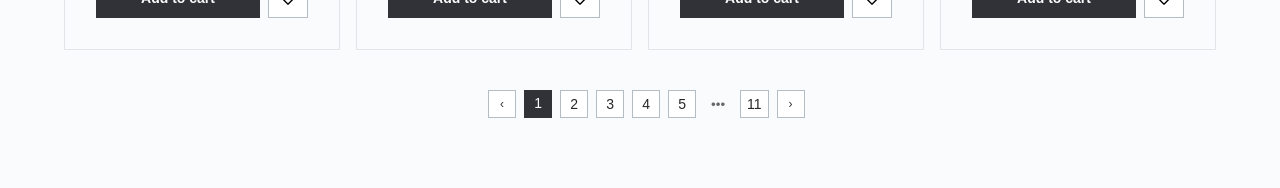
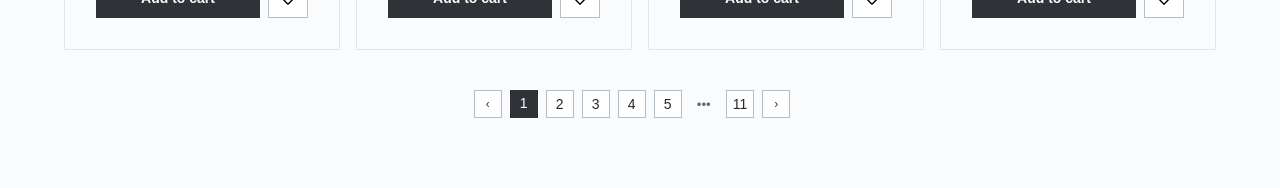
Before and after one commit to fe-nov23-Skynet/product_catalog, a React (Create React App) app: page /phones in a window 1280 px wide. Shown: the part 1778-1966 px from the top of the page. Built offline with nearby package versions, Linux system fonts and the light colour scheme.

Commit message:
pagination wrapper position fixed

```diff
--- a/src/pages/Catalog/Catalog.module.scss
+++ b/src/pages/Catalog/Catalog.module.scss
@@ -38,20 +38,16 @@
   &__paginationWrapper {
     display: flex;
     justify-content: center;
-    margin-top: 20px;
-    justify-self: center;
-    padding-top: 20px;
-    padding-bottom: 20px;
+    margin-top: 40px;
 
     grid-column: 1 / -1;
 
     @include on-tablet {
-      grid-column: 5 / 11;
+      grid-column: 4 / 10;
     }
 
     @include on-desktop {
-      grid-column: 10 / 17;
-      padding-right: 20px;
+      grid-column: 9 / 17;
     }
   }
 
```
